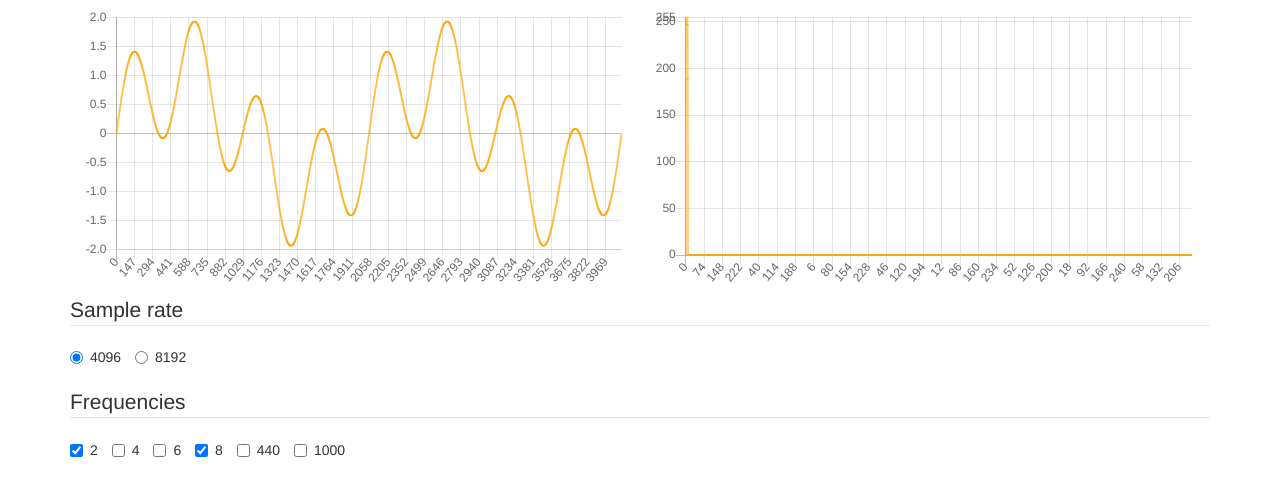
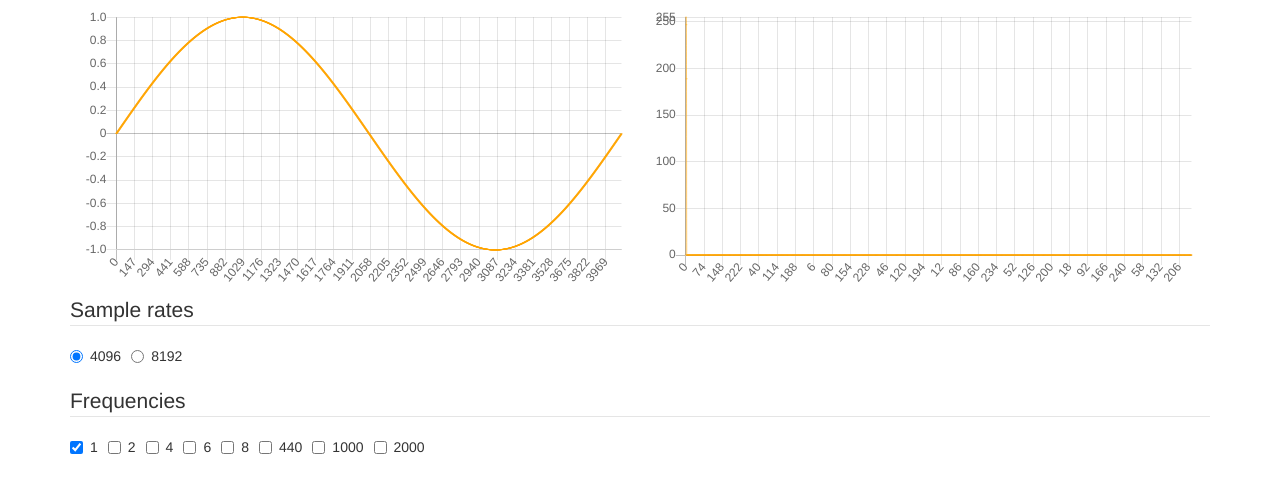
Before and after one commit to taylorjg/shazizzle, a website: page js/index.html in a window 1280 px wide. Drawn offline with nearby package versions, Linux system fonts and the light colour scheme.

Commit message:
Create radio buttons and checkboxes dynamically

```diff
--- a/js/index.html
+++ b/js/index.html
@@ -19,38 +19,14 @@
             </span>
         </div>
         <div>
-            <fieldset>
-                <legend>Sample rate</legend>
-                <label class="radio-inline">
-                    <input type="radio" name="sampleRate" id="sampleRate4096" value="4096" />4096
-                </label>
-                <label class="radio-inline">
-                    <input type="radio" name="sampleRate" id="sampleRate8192" value="8192" />8192
-                </label>
+            <fieldset id="sampleRates">
+                <legend>Sample rates</legend>
             </fieldset>
         </div>
         <br />
         <div>
-            <fieldset>
+            <fieldset id="frequencies">
                 <legend>Frequencies</legend>
-                <label class="checkbox-inline">
-                    <input type="checkbox" id="frequency2" value="2" />2
-                </label>
-                <label class="checkbox-inline">
-                    <input type="checkbox" id="frequency4" value="4" />4
-                </label>
-                <label class="checkbox-inline">
-                    <input type="checkbox" id="frequency6" value="6" />6
-                </label>
-                <label class="checkbox-inline">
-                    <input type="checkbox" id="frequency8" value="8" />8
-                </label>
-                <label class="checkbox-inline">
-                    <input type="checkbox" id="frequency440" value="440" />440
-                </label>
-                <label class="checkbox-inline">
-                    <input type="checkbox" id="frequency1000" value="1000" />1000
-                </label>
             </fieldset>
         </div>
     </div>
--- a/js/index.js
+++ b/js/index.js
@@ -1,39 +1,63 @@
 const SECONDS = 1
 
-let currentSampleRate = 4096
-let currentFrequencies = [2, 8]
+const createCheckboxes = (parentId, name, values) => {
+  const parent = document.getElementById(parentId)
+  return values.map(value => {
+    const label = document.createElement('label')
+    label.setAttribute('class', 'checkbox-inline')
+    const input = document.createElement('input')
+    input.setAttribute('type', 'checkbox')
+    input.setAttribute('id', `${name}${value}`)
+    input.setAttribute('value', value)
+    const text = document.createTextNode(value)
+    label.appendChild(input)
+    label.appendChild(text)
+    parent.appendChild(label)
+    return input
+  })
+}
 
-const sampleRate4096 = document.getElementById('sampleRate4096')
-const sampleRate8192 = document.getElementById('sampleRate8192')
+const createRadioButtons = (parentId, name, values) => {
+  const parent = document.getElementById(parentId)
+  return values.map(value => {
+    const label = document.createElement('label')
+    label.setAttribute('class', 'radio-inline')
+    const input = document.createElement('input')
+    input.setAttribute('type', 'radio')
+    input.setAttribute('name', name)
+    input.setAttribute('id', `${name}${value}`)
+    input.setAttribute('value', value)
+    const text = document.createTextNode(value)
+    label.appendChild(input)
+    label.appendChild(text)
+    parent.appendChild(label)
+    return input
+  })
+}
 
-const sampleRateRadioButtons = [
-  sampleRate4096,
-  sampleRate8192
-]
+const sampleRateValues = [4096, 8192]
+const frequencyValues = [1, 2, 4, 6, 8, 440, 1000, 2000]
 
-const frequency2 = document.getElementById('frequency2')
-const frequency4 = document.getElementById('frequency4')
-const frequency6 = document.getElementById('frequency6')
-const frequency8 = document.getElementById('frequency8')
-const frequency440 = document.getElementById('frequency440')
-const frequency1000 = document.getElementById('frequency1000')
+const sampleRateRadioButtons = createRadioButtons(
+  'sampleRates',
+  'sampleRate',
+  sampleRateValues)
 
-const frequencyCheckboxes = [
-  frequency2,
-  frequency4,
-  frequency6,
-  frequency8,
-  frequency440,
-  frequency1000
-]
+const frequencyCheckboxes = createCheckboxes(
+  'frequencies',
+  'frequency',
+  frequencyValues)
 
-const onSampleRateChange = e => {
-  currentSampleRate = Number(e.target.value)
+let currentSampleRate = sampleRateValues[0]
+let currentFrequencies = frequencyValues.slice(0, 1)
+
+const onSampleRateChange = () => {
+  currentSampleRate = getCheckedRadioButton(sampleRateRadioButtons)
   drawCharts(currentSampleRate, currentFrequencies)
 }
 
 const onFrequencyChange = () => {
-  currentFrequencies = getFrequencyCheckboxes()
+  currentFrequencies = getCheckedCheckboxes(frequencyCheckboxes)
   drawCharts(currentSampleRate, currentFrequencies)
 }
 
@@ -43,21 +67,26 @@ sampleRate8192.addEventListener('change', onSampleRateChange)
 frequencyCheckboxes.forEach(checkbox =>
   checkbox.addEventListener('change', onFrequencyChange))
 
-const setSampleRateRadioButtons = sampleRate =>
-  sampleRateRadioButtons.forEach(radioButton =>
-    radioButton.checked = sampleRate === Number(radioButton.value))
+const setCheckedRadioButton = (buttons, value) =>
+  buttons.forEach(button =>
+    button.checked = value === Number(button.value))
 
-const setFrequencyCheckboxes = frequencies =>
-  frequencyCheckboxes.forEach(checkbox =>
-    checkbox.checked = frequencies.includes(Number(checkbox.value)))
+const getCheckedRadioButton = buttons =>
+  buttons
+    .map(button => button.checked ? Number(button.value) : undefined)
+    .filter(R.identity)[0]
 
-const getFrequencyCheckboxes = () =>
-  frequencyCheckboxes
-    .map(checkbox => checkbox.checked ? Number(checkbox.value) : undefined)
+const setCheckedCheckboxes = (buttons, values) =>
+  buttons.forEach(button =>
+    button.checked = values.includes(Number(button.value)))
+
+const getCheckedCheckboxes = buttons =>
+  buttons
+    .map(button => button.checked ? Number(button.value) : undefined)
     .filter(R.identity)
 
-setSampleRateRadioButtons(currentSampleRate)
-setFrequencyCheckboxes(currentFrequencies)
+setCheckedRadioButton(sampleRateRadioButtons, currentSampleRate)
+setCheckedCheckboxes(frequencyCheckboxes, currentFrequencies)
 
 const findBound = (xs, f) => xs.reduce((acc, x) => f(x, acc) ? x : acc)
 const upperBound = xs => Math.ceil(findBound(xs, R.gt))
@@ -103,6 +132,7 @@ const drawChart = (elementId, data) => {
       }]
     },
     options: {
+      events: [],
       animation: {
         duration: 0
       },
```
